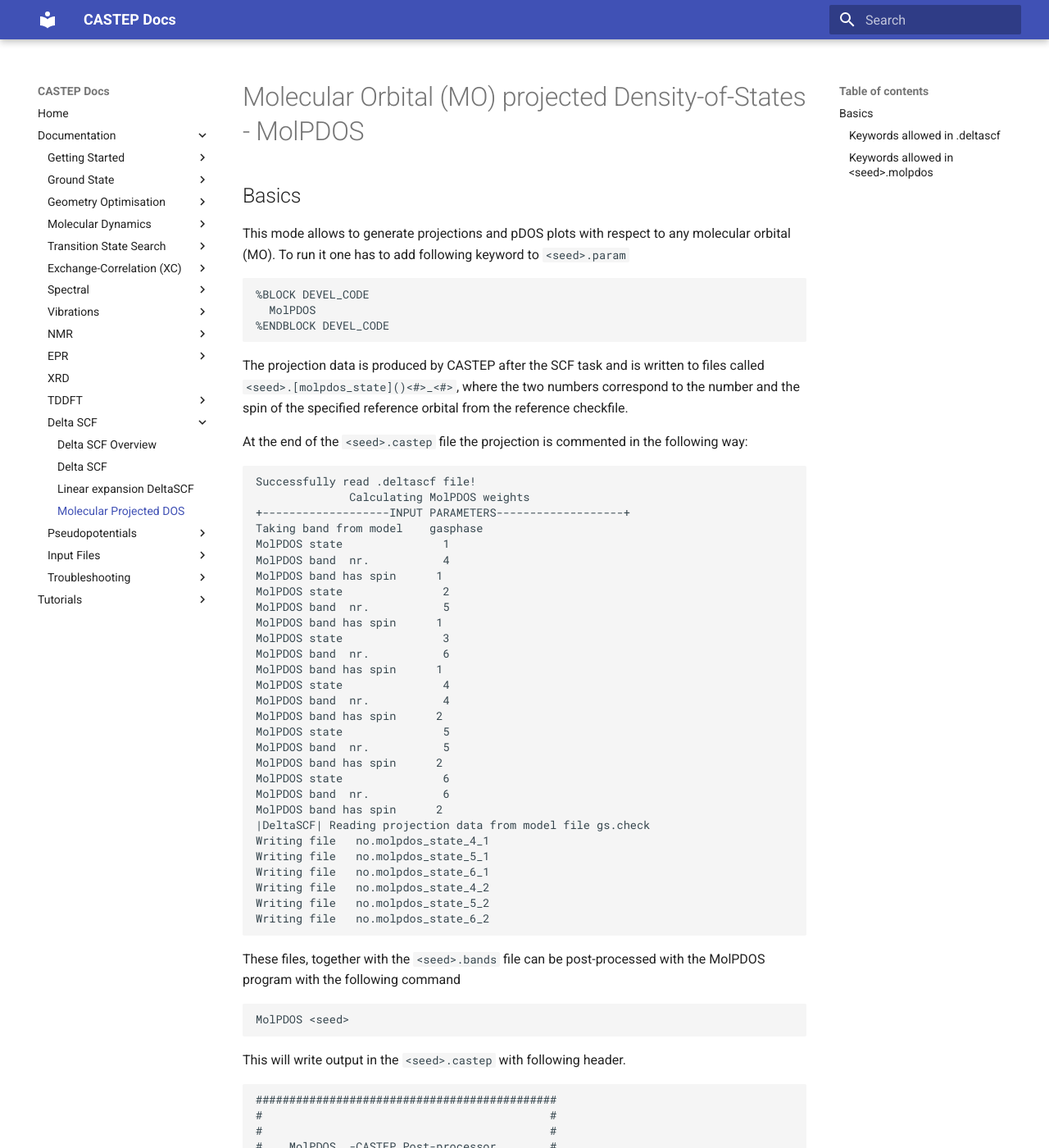
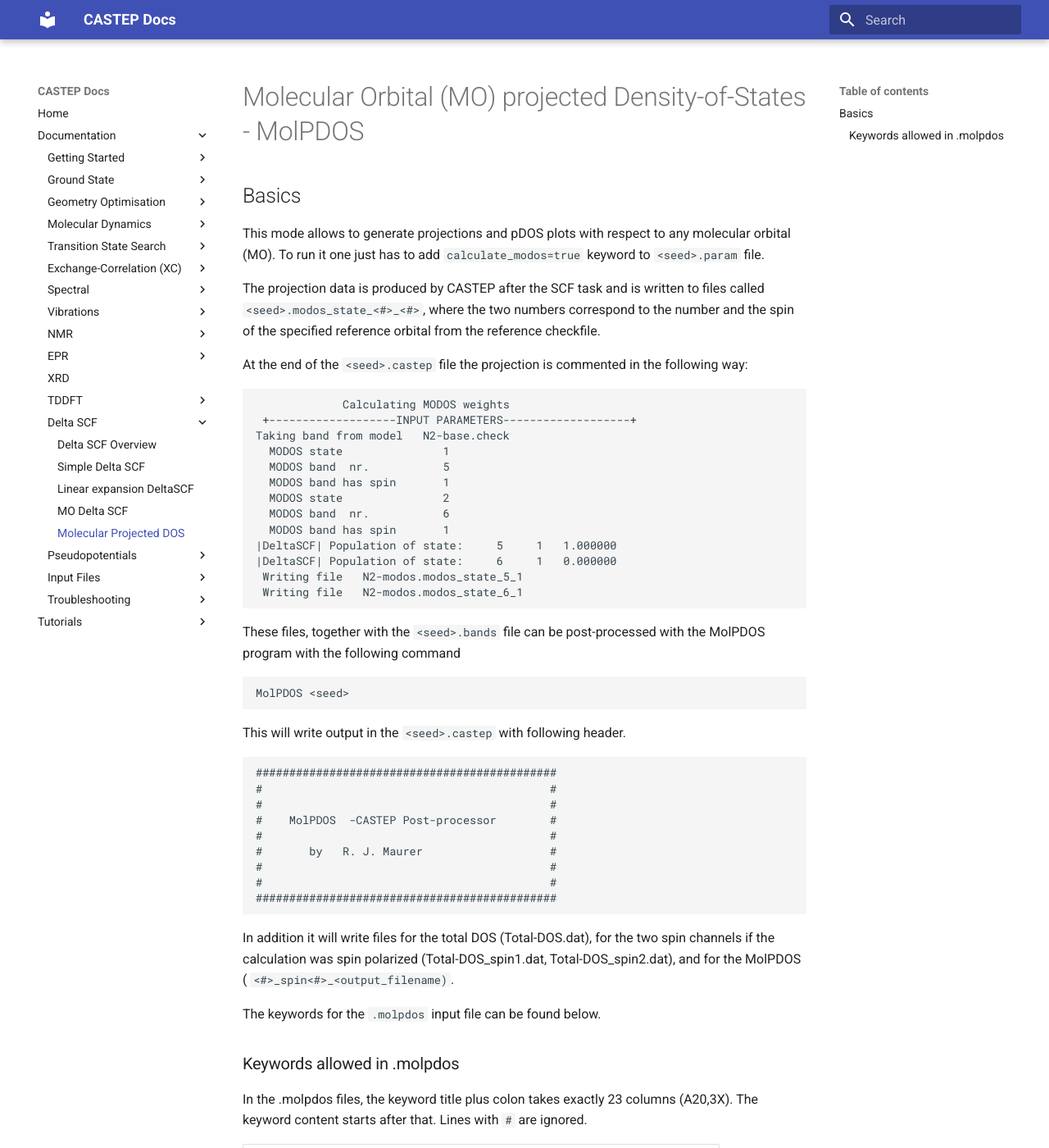
Before and after one commit to castep-docs/castep-docs, an MkDocs documentation site: the page built from docs/documentation/Delta_SCF/molpdos.md, in a window 1280 px wide and 1400 px high. Shown: the whole window at 82% size. Built offline with MkDocs 1.6.1 and Material for MkDocs 9.7.7, drawn with Linux system fonts in a browser that asks for light colours; some of the changed text lies outside the part shown.

Commit message:
Updated deltaSCF docs

````diff
--- a/docs/documentation/Delta_SCF/molpdos.md
+++ b/docs/documentation/Delta_SCF/molpdos.md
@@ -3,50 +3,32 @@
 ## Basics
 
 This mode allows to generate projections and pDOS plots with respect to
-any molecular orbital (MO). To run it one has to add following keyword
-to ``<seed>.param``
-
-    %BLOCK DEVEL_CODE
-      MolPDOS
-    %ENDBLOCK DEVEL_CODE
+any molecular orbital (MO). To run it one just has to add `calculate_modos=true` keyword
+to `<seed>.param` file.
 
 The projection data is produced by CASTEP after the SCF task and is
-written to files called ``<seed>.[molpdos_state]()<#>_<#>``, where
+written to files called ``<seed>.modos_state_<#>_<#>``, where
 the two numbers correspond to the number and the spin of the specified
 reference orbital from the reference checkfile.
 
 At the end of the ``<seed>.castep`` file the projection is commented in
 the following way:
 
-    Successfully read .deltascf file!
-                  Calculating MolPDOS weights
-    +-------------------INPUT PARAMETERS-------------------+
-    Taking band from model    gasphase
-    MolPDOS state               1
-    MolPDOS band  nr.           4
-    MolPDOS band has spin      1
-    MolPDOS state               2
-    MolPDOS band  nr.           5
-    MolPDOS band has spin      1
-    MolPDOS state               3
-    MolPDOS band  nr.           6
-    MolPDOS band has spin      1
-    MolPDOS state               4
-    MolPDOS band  nr.           4
-    MolPDOS band has spin      2
-    MolPDOS state               5
-    MolPDOS band  nr.           5
-    MolPDOS band has spin      2
-    MolPDOS state               6
-    MolPDOS band  nr.           6
-    MolPDOS band has spin      2
-    |DeltaSCF| Reading projection data from model file gs.check
-    Writing file   no.molpdos_state_4_1
-    Writing file   no.molpdos_state_5_1
-    Writing file   no.molpdos_state_6_1
-    Writing file   no.molpdos_state_4_2
-    Writing file   no.molpdos_state_5_2
-    Writing file   no.molpdos_state_6_2
+```
+             Calculating MODOS weights
+ +-------------------INPUT PARAMETERS-------------------+
+Taking band from model   N2-base.check
+  MODOS state               1
+  MODOS band  nr.           5
+  MODOS band has spin       1
+  MODOS state               2
+  MODOS band  nr.           6
+  MODOS band has spin       1
+|DeltaSCF| Population of state:     5     1   1.000000
+|DeltaSCF| Population of state:     6     1   0.000000
+ Writing file   N2-modos.modos_state_5_1
+ Writing file   N2-modos.modos_state_6_1
+```
 
 These files, together with the ``<seed>.bands`` file can be post-processed
 with the MolPDOS program with the following command
@@ -68,47 +50,26 @@
 In addition it will write files for the total DOS (Total-DOS.dat), for
 the two spin channels if the calculation was spin polarized
 (Total-DOS_spin1.dat, Total-DOS_spin2.dat), and for the MolPDOS (
-``<#>_spin<#>_<output_filename)``. The keywords for the .deltascf and
-.molpdos files can be found below.
+``<#>_spin<#>_<output_filename)``.
 
-### Keywords allowed in <seed>.deltascf
+The keywords for the `.molpdos` input file can be found below.
 
-In the .deltascf and .molpdos files, the keyword title plus colon takes
+### Keywords allowed in <seed>.molpdos
+
+In the .molpdos files, the keyword title plus colon takes
 exactly 23 columns (A20,3X). The keyword content starts after that.
 Lines with ``#`` are ignored.
 
 
-
-| keyword           | multiple appearance | arguments and FORTRAN format    |
-| ------------------ | ---------- | --------------------------------------- |
-| deltascf_iprint  | > No     | <integer I\>                         |
-| molpdos_state    | > Yes    | <# of ref. state I6\>1X<spin of ref. state I6\>     |
-| deltascf_file    | > No     | <string len=40 filename without  .check\>     |
-
-Example .deltascf file:
-
-    deltascf_iprint      :  2
-    deltascf_file        :  gasphase.check
-    molpdos_state        :  31     1
-    molpdos_state        :  33     1
-    molpdos_state        :  35     1
-    molpdos_state        :  36     2
-
-In this example, 4 different MOs with the indices 31, 33, 35, and 36
-contained in the wavefunction file gasphase.check are projected from the
-wavefunction of the current system.
-
-### Keywords allowed in <seed\>.molpdos
-
 | keyword           | multiple appearance | arguments and FORTRAN format          |
 | ------------------ | ---------- | --------------------------------------- |
-| molpdos_state    | > Yes    | <# of ref. state I6\>1X<spin of ef. state I6\>    |
-| molpdos_bin_with | > No     | real number, default=0.01             |
-| molpdos_smearing | > No     | real number, default=0.05             |
-| molpdos_scaling  | > No     | real number, default=1.0, scales  MolPDOSes     |
-| no_fermi_shift   | > No     | no argument, logical, removes  fermishift       |
-| ax is_energy_margin         | > No     | real in eV default=0.0eV              |
-| output_filename  | > No     | <string len=40 filename\>            |
+| molpdos_state    |  Yes    | <# of ref. state I6\>1X<spin of ef. state I6\>    |
+| molpdos_bin_with |  No     | real number, default=0.01             |
+| molpdos_smearing |  No     | real number, default=0.05             |
+| molpdos_scaling  |  No     | real number, default=1.0, scales  MolPDOSes     |
+| no_fermi_shift   |  No     | no argument, logical, removes  fermishift       |
+| ax is_energy_margin        |  No     | real in eV default=0.0eV              |
+| output_filename  |  No     | <string len=40 filename\>            |
 
 Example .molpdos file:
 
--- a/mkdocs.yml
+++ b/mkdocs.yml
@@ -50,8 +50,9 @@
         - 'TDDFT Overview': 'documentation/TDDFT/overview.md'
       - 'Delta SCF':
         - 'Delta SCF Overview': 'documentation/Delta_SCF/overview.md'
-        - 'Delta SCF': 'documentation/Delta_SCF/delta_scf.md'
+        - 'Simple Delta SCF': 'documentation/Delta_SCF/simple_delta_scf.md'
         - 'Linear expansion DeltaSCF': 'documentation/Delta_SCF/lin_ex_delta_scf.md'
+        - 'MO Delta SCF': 'documentation/Delta_SCF/mo_delta_scf.md'
         - 'Molecular Projected DOS': 'documentation/Delta_SCF/molpdos.md'
       - 'Pseudopotentials':
         - 'Theory':   'documentation/Pseudopotentials/theory.md'
@@ -84,7 +85,7 @@
         - 'Molecular Crystals': 'tutorials/NMR/NMR_molcrystal.md'
         - 'J coupling': 'tutorials/NMR/NMR_shielding.md'
       - 'Delta SCF':
-        - 'Delta SCF': 'tutorials/Delta_SCF/delta_scf.md'
+        - 'Simple Delta SCF': 'tutorials/Delta_SCF/simple_delta_scf.md'
         - 'Linear expansion DeltaSCF': 'tutorials/Delta_SCF/lin_ex_delta_scf.md'
         - 'Molecular Projected DOS': 'tutorials/Delta_SCF/molpdos.md'
       - 'Tools':
````
Also changed, not shown: docs/documentation/Delta_SCF/delta_scf.md (deleted, +0 -70 lines), docs/documentation/Delta_SCF/lin_ex_delta_scf.md (+18 -32 lines), docs/documentation/Delta_SCF/mo_delta_scf.md (added, +50 -0 lines), docs/documentation/Delta_SCF/overview.md (+61 -23 lines), docs/documentation/Delta_SCF/simple_delta_scf.md (added, +50 -0 lines), docs/tutorials/Delta_SCF/simple_delta_scf.md (renamed from docs/tutorials/Delta_SCF/delta_scf.md).
